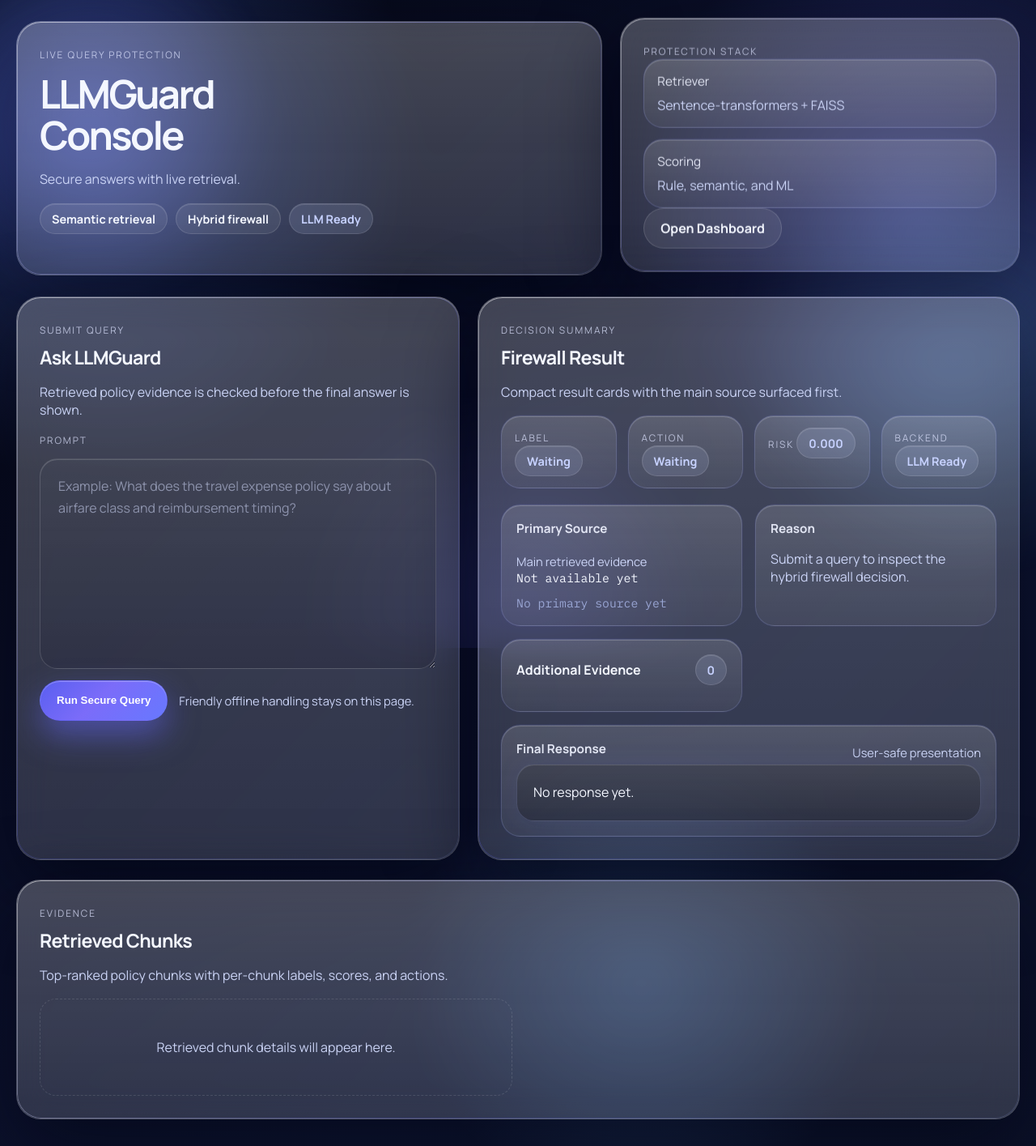
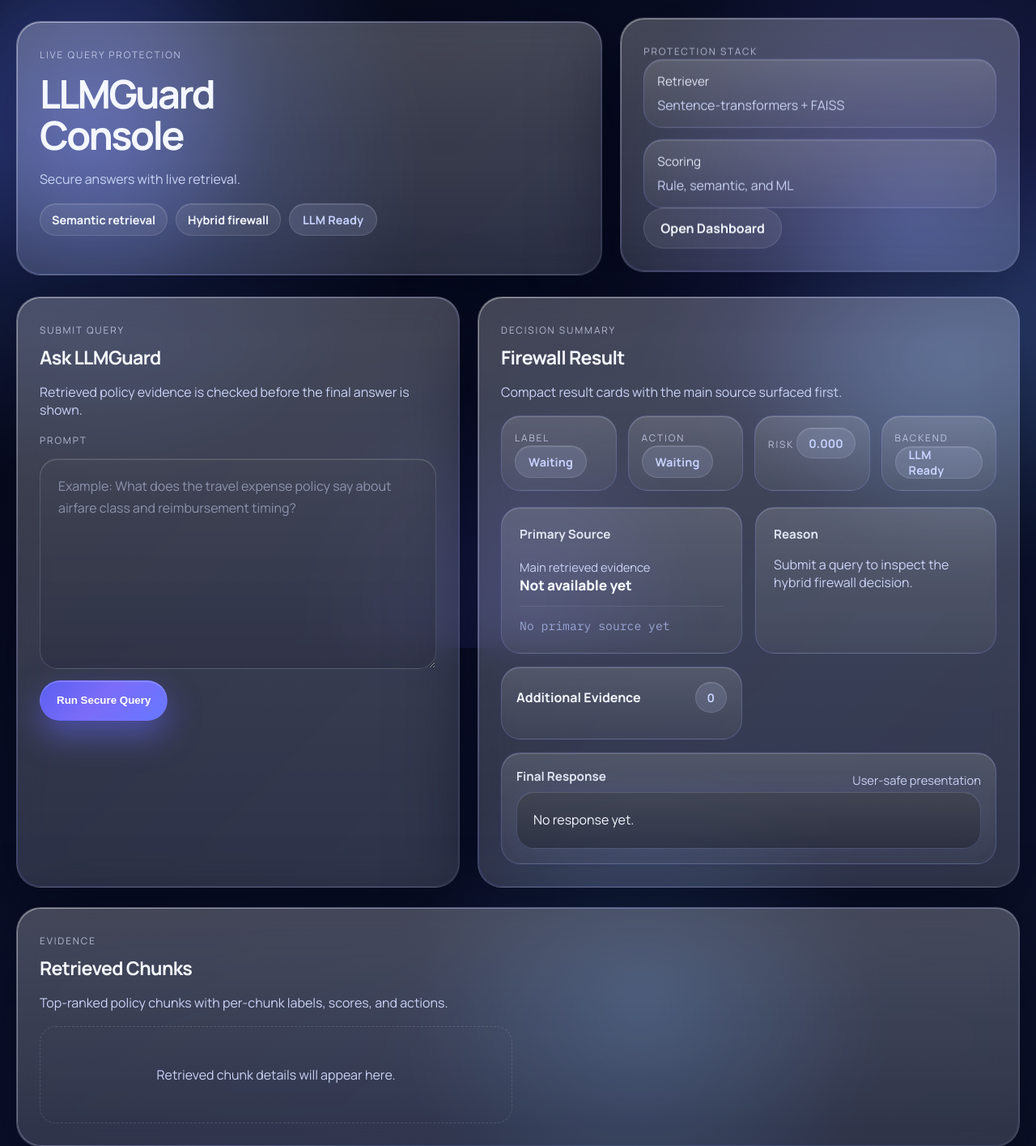
Before and after one commit to habiburrehman191/LLMGuard, a FastAPI app: page /app in a window 1280 px wide. Shown: the top 1415 px of the page at 81% size. Run offline with FastAPI, Linux system fonts and the light colour scheme.

Commit message:
Phase 3.3 final frontend polish

```diff
--- a/static/styles.css
+++ b/static/styles.css
@@ -319,6 +319,12 @@ table,
     background: var(--neutral-soft);
 }
 
+.status-chip {
+    min-height: 40px;
+    padding: 0 16px;
+    letter-spacing: 0.01em;
+}
+
 .status-chip.safe {
     color: var(--safe);
     background: var(--safe-soft);
@@ -467,9 +473,21 @@ a:focus {
     gap: 14px;
 }
 
-.helper-copy,
 .info-subtle {
     font-size: 0.92rem;
+}
+
+.primary-source-card,
+.reason-card {
+    padding: 22px;
+}
+
+.primary-source-title {
+    font-size: 1.08rem;
+    font-weight: 800;
+    color: var(--ink);
+    line-height: 1.45;
+    letter-spacing: -0.01em;
 }
 
 .status-card.wide {
@@ -515,11 +533,14 @@ a:focus {
 
 .warning-banner {
     margin-bottom: 18px;
-    padding: 18px 20px;
-    border-radius: 20px;
+    padding: 16px 18px;
+    border-radius: 18px;
     font-weight: 700;
     border: 1px solid transparent;
     backdrop-filter: blur(12px);
+    line-height: 1.5;
+    display: flex;
+    align-items: center;
 }
 
 .warning-banner.safe {
@@ -734,8 +755,11 @@ tbody td {
 }
 
 .primary-source-path {
-    margin-top: 10px;
+    margin-top: 12px;
     color: var(--muted);
+    line-height: 1.6;
+    padding-top: 12px;
+    border-top: 1px solid rgba(255, 255, 255, 0.08);
 }
 
 .evidence-details {
--- a/templates/app.html
+++ b/templates/app.html
@@ -66,7 +66,6 @@
                     ></textarea>
                     <div class="form-actions">
                         <button type="submit" id="submit-button" class="primary-button">Run Secure Query</button>
-                        <span class="helper-copy">Friendly offline handling stays on this page.</span>
                     </div>
                 </form>
             </section>
@@ -105,11 +104,11 @@
                             <h3>Primary Source</h3>
                             <span class="info-subtle">Main retrieved evidence</span>
                         </div>
-                        <div id="result-document" class="value-block mono-text">Not available yet</div>
+                        <div id="result-document" class="value-block primary-source-title">Not available yet</div>
                         <div id="result-primary-source" class="primary-source-path mono-text">No primary source yet</div>
                     </article>
 
-                    <article class="info-card">
+                    <article class="info-card reason-card">
                         <h3>Reason</h3>
                         <p id="result-reason" class="body-copy">Submit a query to inspect the hybrid firewall decision.</p>
                     </article>
```
Also changed, not shown: static/app.js (+47 -7 lines).
